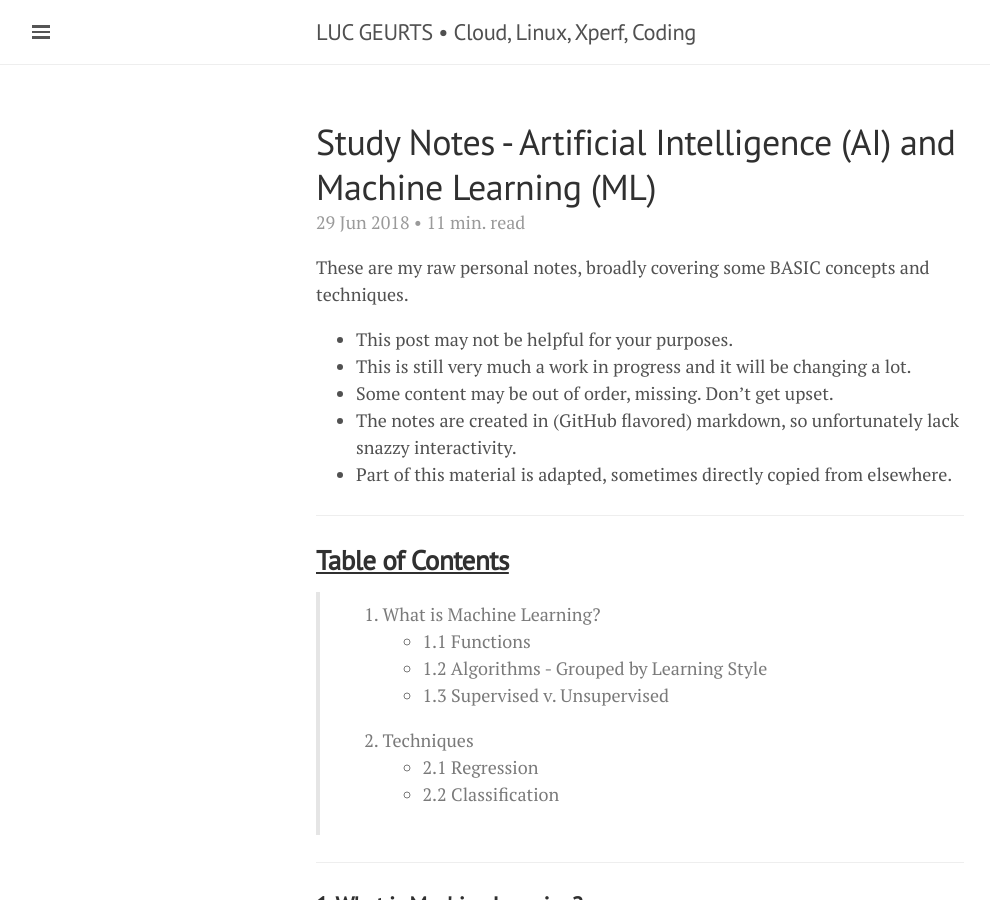
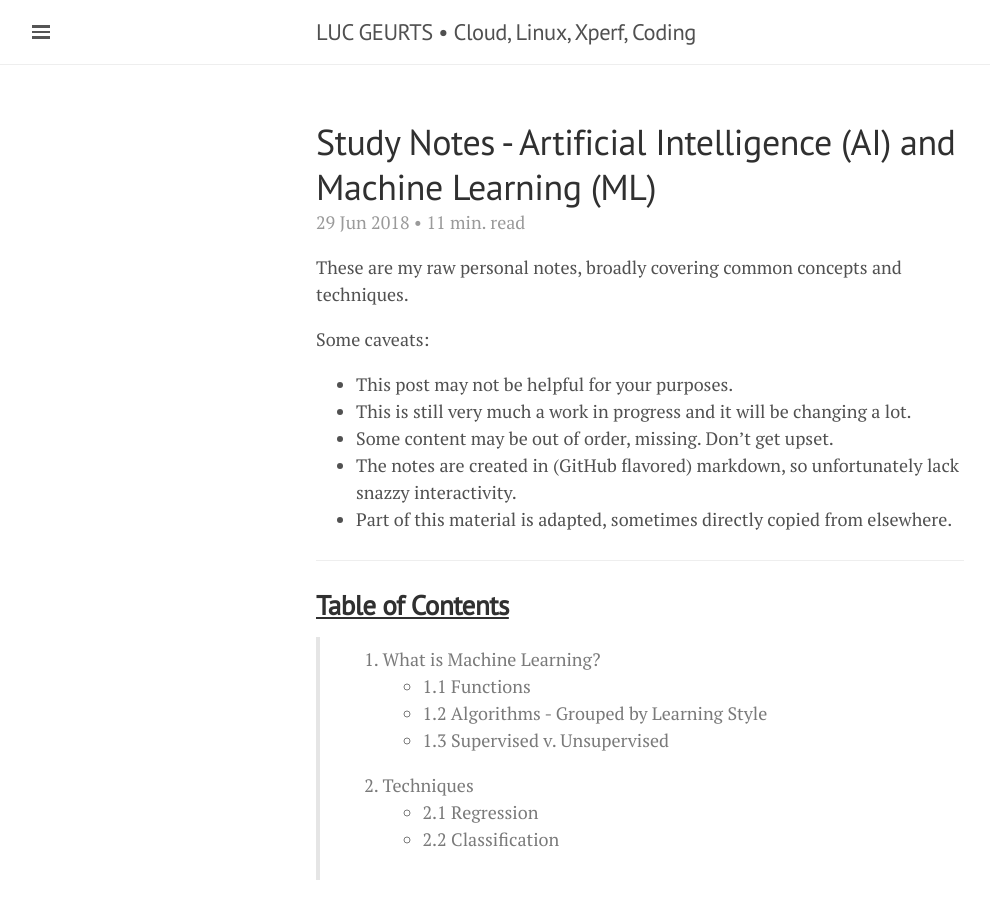
Before and after one commit to lgeurts/lgeurts.github.io, a Jekyll site: the page built from _posts/2018-06-29-artificial-intelligence-basics.md, in a window 1280 px wide and 900 px high. Shown: the whole window, without its empty margins (0-990 px from the left). Built offline with Jekyll 4.4.1, drawn with Linux system fonts in a browser that asks for light colours; nearby versions of some CDN libraries.

Commit message:
Update 2018-06-29-artificial-intelligence-basics.md

```diff
--- a/_posts/2018-06-29-artificial-intelligence-basics.md
+++ b/_posts/2018-06-29-artificial-intelligence-basics.md
@@ -7,8 +7,9 @@ category: Education & Training
 tags: [ Artificial Intelligence ]
 ---
 
-These are my raw personal notes, broadly covering some BASIC concepts and techniques.
+These are my raw personal notes, broadly covering common concepts and techniques.
 
+Some caveats:
 * This post may not be helpful for your purposes.
 * This is still very much a work in progress and it will be changing a lot.
 * Some content may be out of order, missing. Don't get upset.
```
